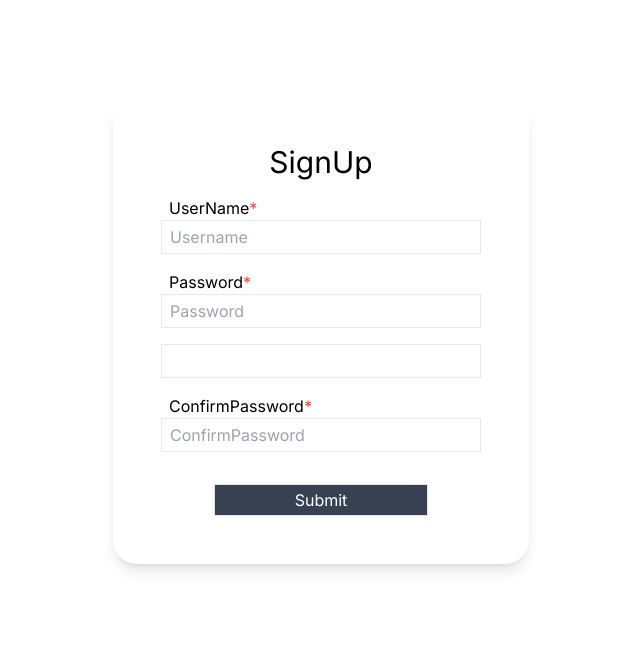
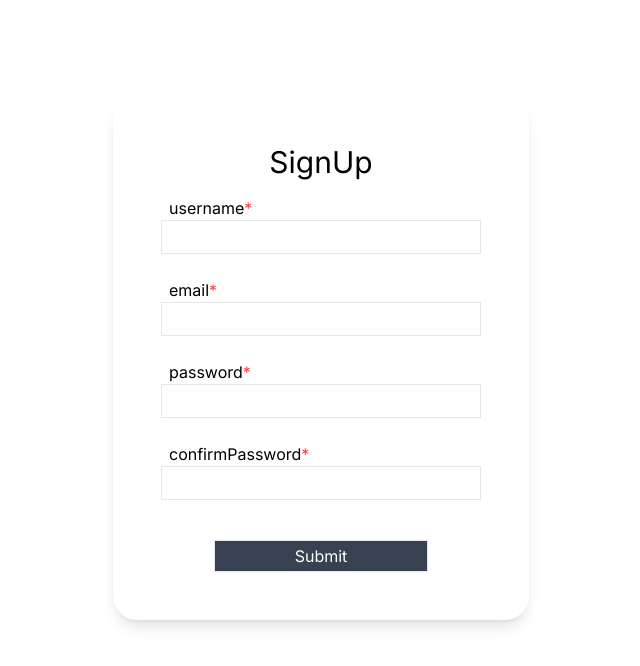
Before and after one commit to tzptzptzptzptzp/ex-nextjs-nestjs-session, a Next.js app in the folder frontend/: page / in a window 1280 px wide. Shown: the top 666 px of the page, without its empty margins (319-959 px from the left). Built offline with nearby package versions, Linux system fonts and the light colour scheme.

Commit message:
⚡️ FormTextInputで置き換え

```diff
--- a/frontend/src/components/organisms/SignUpContainer/index.tsx
+++ b/frontend/src/components/organisms/SignUpContainer/index.tsx
@@ -1,51 +1,62 @@
 "use client";
 
-import { TextInput } from "@/components/atoms/TextInput";
+import { useForm } from "react-hook-form";
+import { zodResolver } from "@hookform/resolvers/zod";
+
 import { Form } from "@/components/form/Form";
+import { FormTextInput } from "@/components/form/FormTextInput";
+
+import { UserSchema } from "@/schema/user.schema";
 
 export const SignUpContainer = () => {
-  const handleSubmit = () => {
+  const { control, handleSubmit } = useForm({
+    defaultValues: UserSchema.defaultValues,
+    mode: "onChange",
+    resolver: zodResolver(UserSchema.signUpSchema),
+  });
+
+  const handleSubmitForm = () => {
     console.log("submit");
   };
   return (
     <div className="p-12 rounded-3xl shadow-lg">
       <h2 className="mb-4 text-3xl text-center">SignUp</h2>
-      <Form className="flex flex-col gap-8" onSubmit={handleSubmit}>
+      <Form
+        className="flex flex-col gap-8"
+        onSubmit={handleSubmit(handleSubmitForm)}
+      >
         <div className="flex flex-col gap-4">
-          <div datatype="username" className="flex flex-col">
-            <label className="ml-2" htmlFor="username">
-              UserName<span className="text-red-500">*</span>
-            </label>
-            <input
-              className="w-80 px-2 py-1 border"
-              id="username"
-              type="text"
-              placeholder="Username"
-            />
-          </div>
-          <div datatype="password" className="flex flex-col">
-            <label className="ml-2" htmlFor="password">
-              Password<span className="text-red-500">*</span>
-            </label>
-            <input
-              className="w-80 px-2 py-1 border"
-              id="password"
-              type="text"
-              placeholder="Password"
-            />
-          </div>
-          <TextInput name="hoge" />
-          <div datatype="confirmPassword" className="flex flex-col">
-            <label className="ml-2" htmlFor="confirmPassword">
-              ConfirmPassword<span className="text-red-500">*</span>
-            </label>
-            <input
-              className="w-80 px-2 py-1 border"
-              id="confirmPassword"
-              type="text"
-              placeholder="ConfirmPassword"
-            />
-          </div>
+          <FormTextInput
+            control={control}
+            isRequired
+            label={"username"}
+            maxLength={20}
+            name={"username"}
+          />
+          <FormTextInput
+            control={control}
+            isRequired
+            label={"email"}
+            maxLength={100}
+            name={"email"}
+            type="email"
+          />
+          <FormTextInput
+            control={control}
+            isRequired
+            label={"password"}
+            maxLength={100}
+            name={"password"}
+            type="password"
+          />
+          <FormTextInput
+            control={control}
+            isRequired
+            label={"confirmPassword"}
+            maxLength={100}
+            name={"confirmPassword"}
+            type="password"
+          />
         </div>
         <button
           className="w-2/3 h-8 mx-auto border bg-gray-700 hover:bg-white text-white hover:text-gray-700 duration-300"
```
